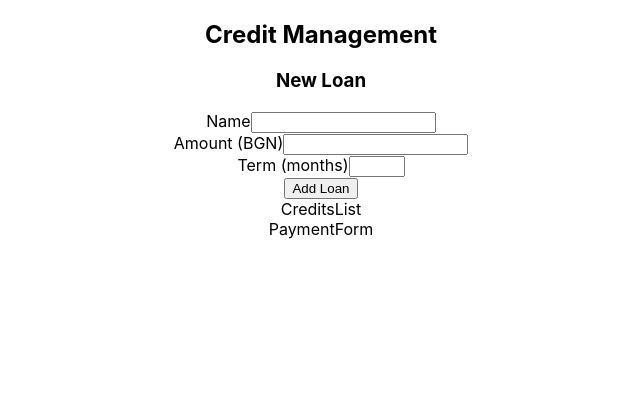
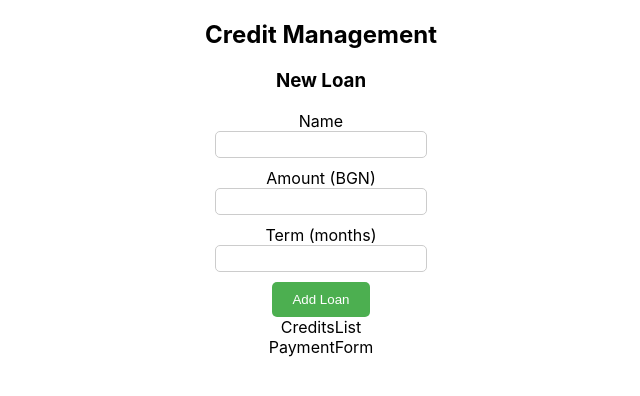
Before and after one commit to MitkoG/credit-managment, a React (Create React App) app: page / in a window 1280 px wide. Shown: the top 396 px of the page, without its empty margins (319-959 px from the left). Built offline with nearby package versions, Linux system fonts and the light colour scheme.

Commit message:
add styles to new loan

```diff
--- a/src/components/NewLoan.js
+++ b/src/components/NewLoan.js
@@ -18,21 +18,46 @@ function NewLoan({addNewLoan}) {
     setLoanTerm('');
   }
   const styles = {
-    // TODO add styles
+    form: {
+      display: 'flex',
+      flexDirection: 'column',
+      alignItems: 'center',
+      marginBottom: '20px',
+    },
+    formGroup: {
+      marginBottom: '10px',
+      display: 'flex',
+      flexDirection: 'column',
+      alignItems: 'center',
+    },
+    input: {
+      padding: '5px',
+      borderRadius: '5px',
+      border: '1px solid #ccc',
+      width: '200px',
+    },
+    button: {
+      padding: '10px 20px',
+      backgroundColor: '#4CAF50',
+      color: 'white',
+      border: 'none',
+      borderRadius: '5px',
+      cursor: 'pointer',
+    },
   };
 
   return (
     <form onSubmit={handleSubmit} style={styles}>
       <h3>New Loan</h3>
-      <div>
+      <div style={styles.formGroup}>
         <label>Name</label>
         <input type='text' value={loanName} onChange={(e) => setLoanName(e.target.value)} required style={styles.input}></input>
       </div>
-      <div>
+      <div style={styles.formGroup}>
         <label>Amount (BGN)</label>
         <input type='number' value={loanAmount} onChange={(e) => setLoanAmount(e.target.value)} required style={styles.input}></input>
       </div>
-      <div>
+      <div style={styles.formGroup}>
         <label>Term (months)</label>
         <input type='number' value={loanTerm} onChange={(e) => setLoanTerm(e.target.value)} min='1' max='12' required style={styles.input}></input>
       </div>
```
